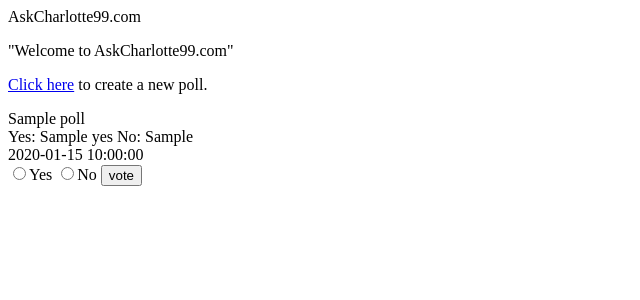
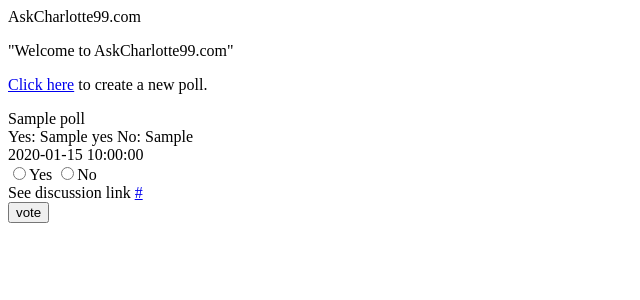
Before and after one commit to haitanle/wikiApp, a Python web app: template templates/front.html in a window 1280 px wide. Shown: the top 300 px of the page, without its empty margins (0-640 px from the left). Run offline with Jinja, Linux system fonts and the light colour scheme; the template is opened without the code that fills it: most values are stand-ins (such as "Sample title", 1, 10 or a date in 2020).

Commit message:
link to discussion page from front page

```diff
--- a/main.py
+++ b/main.py
@@ -27,6 +27,7 @@ class Vote(db.Model):
 	yes = db.IntegerProperty(default=0)
 	no = db.IntegerProperty(default=0)
 	discussion = db.StringListProperty()
+	link = db.StringProperty()
 	created = db.DateTimeProperty(auto_now_add = True)
 
 
@@ -49,7 +50,7 @@ class NewPost(Handler):
 			pLString = "" + questionStr[1] + questionStr[2] + questionStr[4]
 
 			if (question):
-				v = Vote(question=question, key_name = pLString)
+				v = Vote(question=question, key_name = pLString, link = "/"+pLString)
 				v.put()
 				self.redirect("/%s" %pLString)
 
--- a/templates/front.html
+++ b/templates/front.html
@@ -16,6 +16,7 @@
 		<div>{{poll.created}}</div>
 		<input type="radio" name="vote" value="yes">Yes
 			<input type="radio" name="vote" value="no">No
+		<div> See discussion link <a href="{{poll.link}}">{{poll.link}}</a></div>
 		<input type = "hidden" name ="key" value ={{poll.key()}}>
 		<input type = "submit" value = "vote">
 		</form>
```
